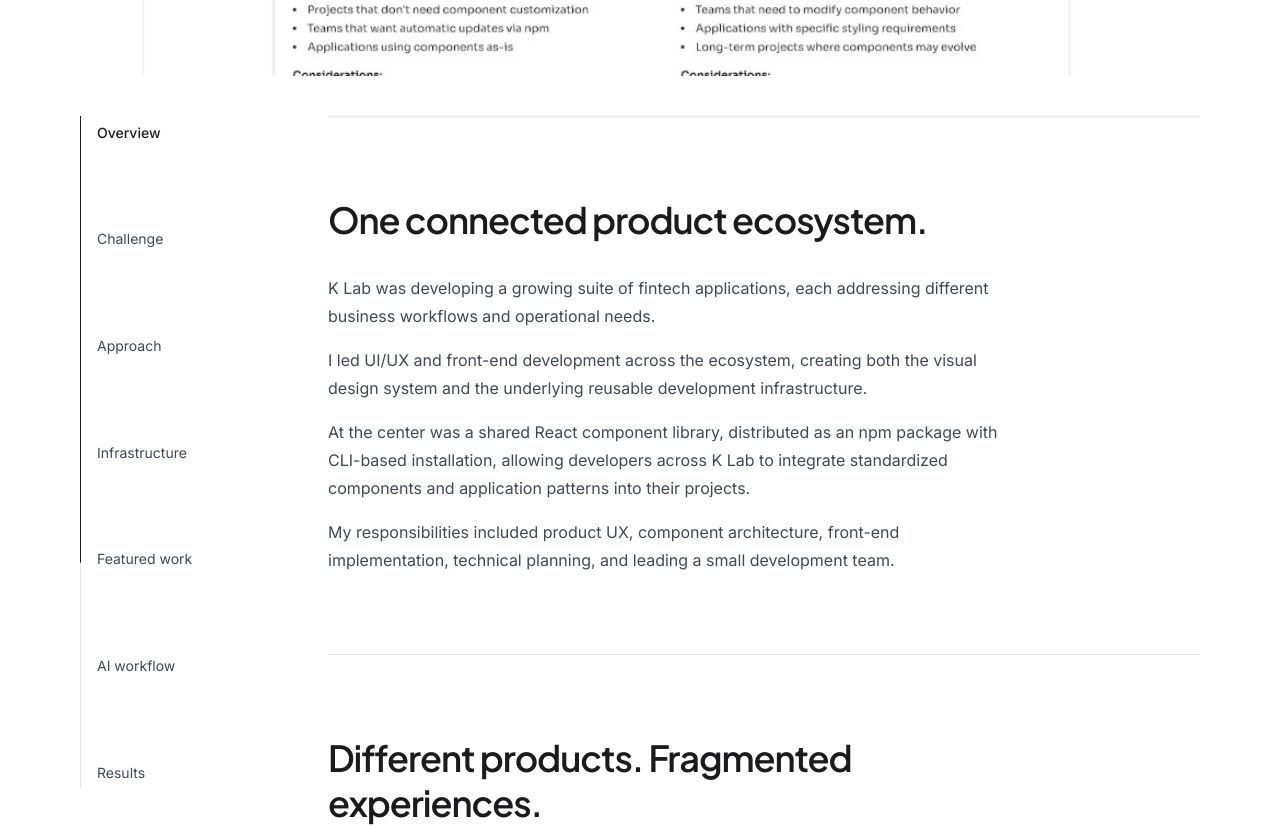
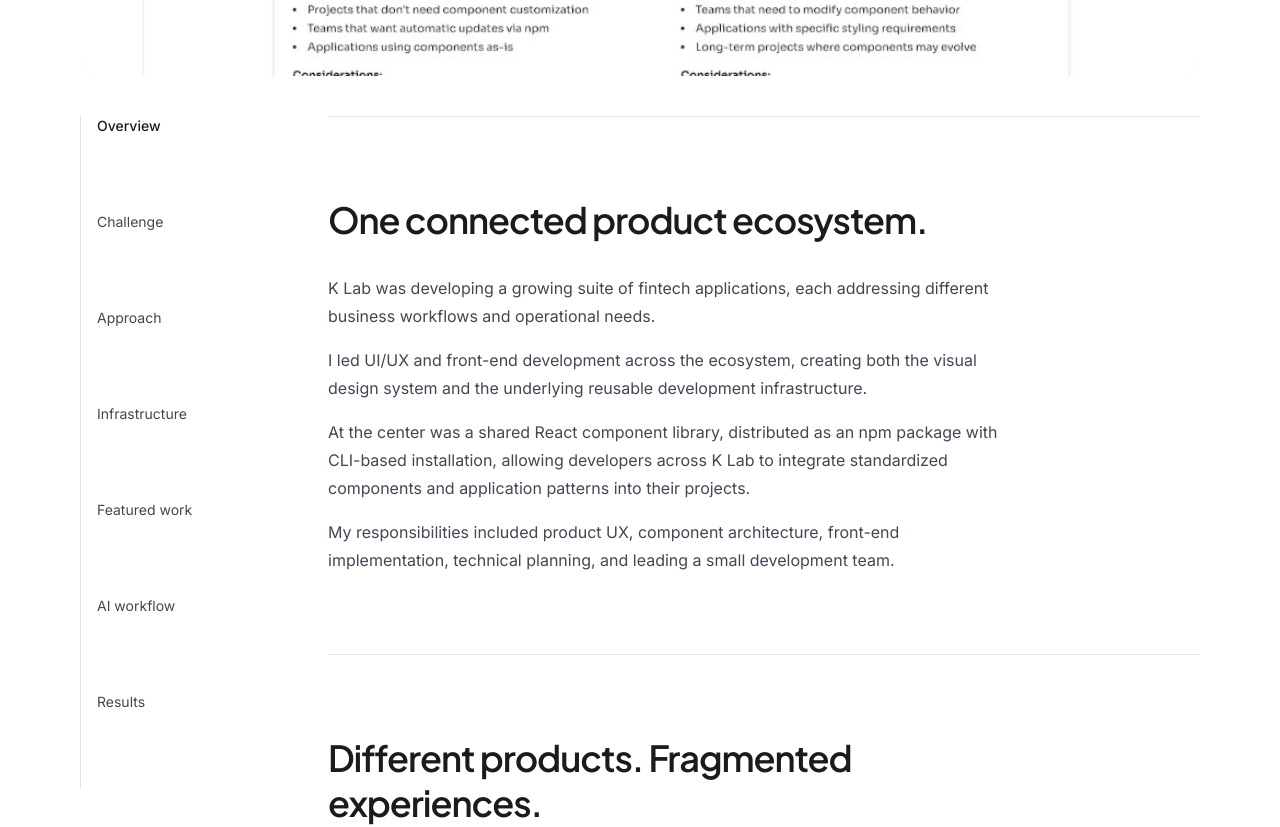
Before and after one commit to nicholaspreziosi/portfolio-2026, a Next.js app: page /en/work/k-lab-product-ecosystem in a window 1280 px wide. Shown: the part 1267-2094 px from the top of the page. Built offline with nearby package versions, Linux system fonts and the light colour scheme.

Commit message:
Track case study progress and the active section per section.
A long gallery no longer pulls the nav indicator ahead of the section being read.

```diff
--- a/src/ui/shared/components/scroll-progress.tsx
+++ b/src/ui/shared/components/scroll-progress.tsx
@@ -1,7 +1,15 @@
 "use client";
 
 import { type RefObject } from "react";
-import { motion, useScroll, useSpring, type SpringOptions } from "motion/react";
+import {
+  motion,
+  useReducedMotion,
+  useScroll,
+  useSpring,
+  type MotionValue,
+  type SpringOptions,
+  type UseScrollOptions,
+} from "motion/react";
 import { cn } from "cn";
 
 export type ScrollProgressProps = {
@@ -9,6 +17,8 @@ export type ScrollProgressProps = {
   springOptions?: SpringOptions;
   containerRef?: RefObject<HTMLElement | null>;
   targetRef?: RefObject<HTMLElement | null>;
+  progress?: MotionValue<number>;
+  offset?: UseScrollOptions["offset"];
   orientation?: "horizontal" | "vertical";
 };
 
@@ -23,19 +33,72 @@ export function ScrollProgress({
   springOptions,
   containerRef,
   targetRef,
+  progress,
+  offset = ["start start", "end end"],
   orientation = "horizontal",
 }: ScrollProgressProps) {
+  if (progress) {
+    return (
+      <ProgressIndicator
+        className={className}
+        orientation={orientation}
+        progress={progress}
+        springOptions={springOptions}
+      />
+    );
+  }
+
+  return (
+    <TargetScrollProgress
+      className={className}
+      containerRef={containerRef}
+      offset={offset}
+      orientation={orientation}
+      springOptions={springOptions}
+      targetRef={targetRef}
+    />
+  );
+}
+
+function TargetScrollProgress({
+  className,
+  springOptions,
+  containerRef,
+  targetRef,
+  offset,
+  orientation,
+}: Omit<ScrollProgressProps, "progress">) {
   const { scrollYProgress } = useScroll(
-    targetRef
-      ? { target: targetRef, offset: ["start start", "end end"] }
-      : { container: containerRef }
+    targetRef ? { target: targetRef, offset } : { container: containerRef }
   );
 
-  const scale = useSpring(scrollYProgress, {
+  return (
+    <ProgressIndicator
+      className={className}
+      orientation={orientation}
+      progress={scrollYProgress}
+      springOptions={springOptions}
+    />
+  );
+}
+
+function ProgressIndicator({
+  className,
+  orientation = "horizontal",
+  progress,
+  springOptions,
+}: {
+  className?: string;
+  orientation?: "horizontal" | "vertical";
+  progress: MotionValue<number>;
+  springOptions?: SpringOptions;
+}) {
+  const reduceMotion = useReducedMotion();
+  const sprung = useSpring(progress, {
     ...DEFAULT_SPRING_OPTIONS,
     ...(springOptions ?? {}),
   });
-
+  const scale = reduceMotion ? progress : sprung;
   const vertical = orientation === "vertical";
 
   return (
--- a/src/ui/work/containers/caseStudy/CaseStudyLayout.tsx
+++ b/src/ui/work/containers/caseStudy/CaseStudyLayout.tsx
@@ -1,6 +1,5 @@
 "use client";
 
-import { useRef } from "react";
 import type { CaseStudy } from "@/lib/content/types";
 import { pageContainerClassName } from "@/ui/shell/pageContainer";
 import {
@@ -17,9 +16,8 @@ export function CaseStudyLayout({
   study: CaseStudy;
   nextProject: NextProject | null;
 }) {
-  const articleRef = useRef<HTMLElement>(null);
   const sections = study.sections.filter((section) => section.navLabel);
-  const { active, select } = useCaseStudyNav(sections);
+  const { active, select, sectionRefs } = useCaseStudyNav(sections);
 
   return (
     <div className={`${pageContainerClassName} relative z-10 pb-8`}>
@@ -27,7 +25,7 @@ export function CaseStudyLayout({
         <CaseStudySectionNav
           variant="rail"
           sections={sections}
-          articleRef={articleRef}
+          sectionRefs={sectionRefs}
           active={active}
           onSelect={select}
         />
@@ -35,14 +33,21 @@ export function CaseStudyLayout({
           <CaseStudySectionNav
             variant="bar"
             sections={sections}
-            articleRef={articleRef}
+            sectionRefs={sectionRefs}
             active={active}
             onSelect={select}
           />
-          <article ref={articleRef}>
-            {study.sections.map((section) => (
-              <CaseStudySection key={section.id} section={section} />
-            ))}
+          <article>
+            {study.sections.map((section) => {
+              const navIndex = sections.findIndex((item) => item.id === section.id);
+              return (
+                <CaseStudySection
+                  key={section.id}
+                  section={section}
+                  sectionRef={navIndex >= 0 ? sectionRefs[navIndex] : undefined}
+                />
+              );
+            })}
           </article>
           {nextProject ? <NextCaseStudy project={nextProject} /> : null}
         </div>
--- a/src/ui/work/containers/caseStudy/CaseStudySection.tsx
+++ b/src/ui/work/containers/caseStudy/CaseStudySection.tsx
@@ -1,5 +1,6 @@
 "use client";
 
+import type { RefObject } from "react";
 import { useReducedMotion } from "motion/react";
 import type { CaseStudyBlock, CaseStudySection as CaseStudySectionData } from "@/lib/content/types";
 import { InView } from "@/ui/shared/components/in-view";
@@ -7,11 +8,21 @@ import { CaseStudyMediaGallery } from "@/ui/work/containers/caseStudy/CaseStudyM
 
 const prose = "max-w-2xl text-base leading-7 text-(--color-text-secondary)";
 
-export function CaseStudySection({ section }: { section: CaseStudySectionData }) {
+export function CaseStudySection({
+  section,
+  sectionRef,
+}: {
+  section: CaseStudySectionData;
+  sectionRef?: RefObject<HTMLElement | null>;
+}) {
   const reduceMotion = Boolean(useReducedMotion());
 
   return (
-    <section id={section.id} className="scroll-mt-28 border-t border-(--line) py-16 sm:py-20">
+    <section
+      ref={sectionRef}
+      id={section.id}
+      className="scroll-mt-28 border-t border-(--line) py-16 sm:py-20"
+    >
       <InView
         once
         viewOptions={{ once: true, margin: "0px 0px -80px 0px" }}
--- a/src/ui/work/containers/caseStudy/CaseStudySectionNav.tsx
+++ b/src/ui/work/containers/caseStudy/CaseStudySectionNav.tsx
@@ -1,40 +1,51 @@
 "use client";
 
-import { useEffect, useState, type RefObject } from "react";
+import { useEffect, useMemo, useState, type RefObject } from "react";
 import { useTranslations } from "next-intl";
-import { useReducedMotion } from "motion/react";
+import { useReducedMotion, type UseScrollOptions } from "motion/react";
 import { cn } from "cn";
 import type { CaseStudySection } from "@/lib/content/types";
 import { ScrollProgress } from "@/ui/shared/components/scroll-progress";
+
+const sectionOffset: UseScrollOptions["offset"] = ["start 112px", "end 112px"];
+const sectionSpring = { stiffness: 500, damping: 46, restDelta: 0.001 };
 
 type NavSection = Pick<CaseStudySection, "id" | "navLabel">;
 
 export function useCaseStudyNav(sections: NavSection[]) {
   const reduceMotion = Boolean(useReducedMotion());
   const [active, setActive] = useState(sections[0]?.id ?? "");
-  const ids = sections.map((section) => section.id).join("|");
+  const sectionKey = sections.map((section) => section.id).join("|");
+  const sectionRefs = useMemo(
+    () =>
+      sectionKey
+        .split("|")
+        .filter(Boolean)
+        .map(() => ({ current: null }) as RefObject<HTMLElement | null>),
+    [sectionKey]
+  );
 
   useEffect(() => {
-    const nodes = ids
-      .split("|")
-      .filter(Boolean)
-      .map((id) => document.getElementById(id))
-      .filter((node): node is HTMLElement => Boolean(node));
-    if (nodes.length === 0) return;
+    const ids = sectionKey.split("|").filter(Boolean);
+    const measure = () => {
+      const line = 112;
+      let index = 0;
+      for (let i = 0; i < sectionRefs.length; i++) {
+        const node = sectionRefs[i]?.current;
+        if (node && node.getBoundingClientRect().top <= line) index = i;
+      }
+      const id = ids[index];
+      if (id) setActive((current) => (current === id ? current : id));
+    };
 
-    const observer = new IntersectionObserver(
-      (entries) => {
-        const visible = entries
-          .filter((entry) => entry.isIntersecting)
-          .sort((a, b) => a.boundingClientRect.top - b.boundingClientRect.top);
-        const next = visible[0]?.target.id;
-        if (next) setActive(next);
-      },
-      { rootMargin: "-25% 0px -55% 0px", threshold: [0, 0.2, 0.5] }
-    );
-    nodes.forEach((node) => observer.observe(node));
-    return () => observer.disconnect();
-  }, [ids]);
+    measure();
+    window.addEventListener("scroll", measure, { passive: true });
+    window.addEventListener("resize", measure);
+    return () => {
+      window.removeEventListener("scroll", measure);
+      window.removeEventListener("resize", measure);
+    };
+  }, [sectionKey, sectionRefs]);
 
   const select = (id: string) => {
     setActive(id);
@@ -44,19 +55,41 @@ export function useCaseStudyNav(sections: NavSection[]) {
     });
   };
 
-  return { active, select };
+  return { active, select, sectionRefs };
+}
+
+function SectionTrack({
+  orientation,
+  targetRef,
+}: {
+  orientation: "horizontal" | "vertical";
+  targetRef: RefObject<HTMLElement | null>;
+}) {
+  const vertical = orientation === "vertical";
+
+  return (
+    <div className={cn("relative", vertical ? "h-full w-px" : "h-px w-full")}>
+      <div className={cn("absolute bg-(--line)", vertical ? "inset-y-0 w-px" : "inset-x-0 h-px")} />
+      <ScrollProgress
+        orientation={orientation}
+        targetRef={targetRef}
+        offset={sectionOffset}
+        springOptions={sectionSpring}
+      />
+    </div>
+  );
 }
 
 export function CaseStudySectionNav({
   variant,
   sections,
-  articleRef,
+  sectionRefs,
   active,
   onSelect,
 }: {
   variant: "rail" | "bar";
   sections: NavSection[];
-  articleRef: RefObject<HTMLElement | null>;
+  sectionRefs: Array<RefObject<HTMLElement | null>>;
   active: string;
   onSelect: (id: string) => void;
 }) {
@@ -68,10 +101,10 @@ export function CaseStudySectionNav({
         aria-label={t("sections")}
         className="sticky top-3 z-30 -mx-1 mb-2 rounded-[16px] bg-(--surface-glass) backdrop-blur-(--surface-glass-blur) sm:top-24 lg:hidden [@media(max-height:600px)]:lg:top-24 [@media(max-height:600px)]:lg:block"
       >
-        <div className="flex gap-1 overflow-x-auto px-1 py-2">
-          {sections.map((section) => (
+        <div className="flex gap-1 overflow-x-auto px-1 pt-2 pb-1.5">
+          {sections.map((section, index) => (
+            <div key={section.id} className="flex shrink-0 flex-col">
               <a
-              key={section.id}
                 href={`#${section.id}`}
                 aria-current={active === section.id ? "true" : undefined}
                 onClick={(event) => {
@@ -79,17 +112,17 @@ export function CaseStudySectionNav({
                   onSelect(section.id);
                 }}
                 className={cn(
-                "shrink-0 rounded-full px-3 py-1 text-xs",
+                  "rounded-full px-3 py-1 text-xs",
                   active === section.id ? "bg-foreground text-background" : "text-(--color-text-secondary)"
                 )}
               >
                 {section.navLabel}
               </a>
+              <div className="px-3 pt-1">
+                <SectionTrack orientation="horizontal" targetRef={sectionRefs[index]} />
+              </div>
+            </div>
           ))}
-        </div>
-        <div className="relative h-px">
-          <div className="absolute inset-x-0 h-px bg-(--line)" />
-          <ScrollProgress orientation="horizontal" targetRef={articleRef} />
         </div>
       </nav>
     );
@@ -100,13 +133,10 @@ export function CaseStudySectionNav({
       aria-label={t("sections")}
       className="sticky top-28 hidden h-[calc(100dvh-8rem)] [@media(max-height:600px)]:hidden lg:flex"
     >
-      <div className="relative me-4 w-px">
-        <div className="absolute inset-y-0 w-px bg-(--line)" />
-        <ScrollProgress orientation="vertical" targetRef={articleRef} />
-      </div>
-      <ol className="flex min-h-0 flex-1 flex-col justify-between py-1">
-        {sections.map((section) => (
-          <li key={section.id}>
+      <ol className="flex h-full min-h-0 flex-1 flex-col">
+        {sections.map((section, index) => (
+          <li key={section.id} className="flex min-h-0 flex-1 gap-4">
+            <SectionTrack orientation="vertical" targetRef={sectionRefs[index]} />
             <a
               href={`#${section.id}`}
               aria-current={active === section.id ? "true" : undefined}
@@ -115,7 +145,7 @@ export function CaseStudySectionNav({
                 onSelect(section.id);
               }}
               className={cn(
-                "text-sm leading-5 transition-colors",
+                "self-start text-sm leading-5 transition-colors",
                 active === section.id
                   ? "font-medium text-(--color-text-primary)"
                   : "text-(--color-text-secondary) hover:text-(--color-text-primary)"
```
Lines whose indentation alone changed are shown as unchanged.
